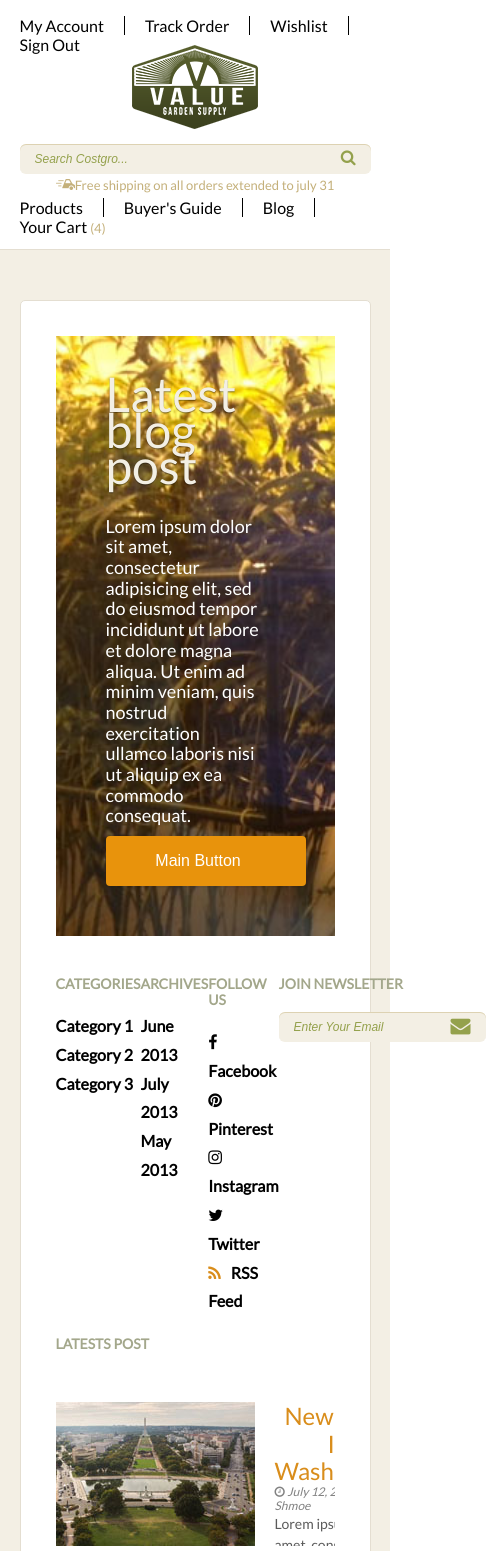
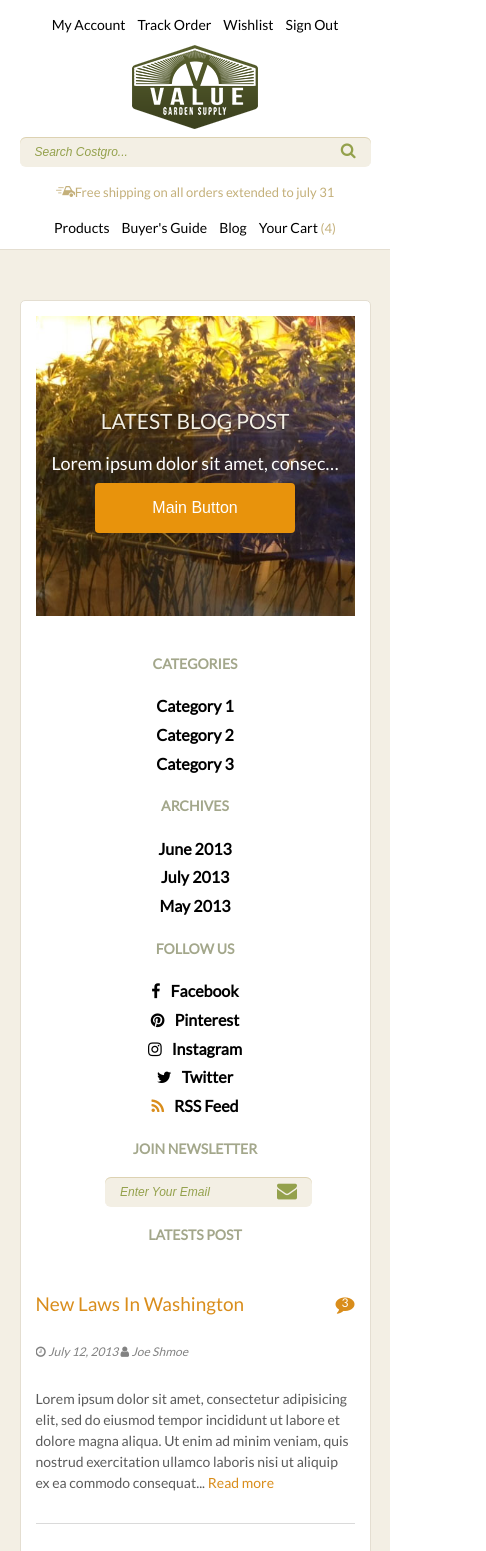
Before and after one commit to KabaninArtem/VALUE, a plain HTML site: page index.html in a window 390 px wide. Shown: the top 1551 px of the page, 486 px wide, since content can reach past the window. Drawn offline with Linux system fonts and the light colour scheme.

Commit message:
add mobile design

```diff
--- a/css/footer.css
+++ b/css/footer.css
@@ -3,11 +3,11 @@ footer {
     background-color: #757f3c;
 }
 
-footer .footer-inner {
+footer .inner {
     flex-direction: row;
 }
 
-footer .footer-inner nav {
+footer .inner nav {
     max-width: 300px;
     width: 100%;
     height: 325px;
@@ -15,7 +15,7 @@ footer .footer-inner nav {
     margin-right: 20px;
 }
 
-footer .footer-inner nav:nth-child(2) {
+footer .inner nav:nth-child(2) {
     align-items: stretch;
 
     max-width: 500px;
@@ -23,11 +23,11 @@ footer .footer-inner nav:nth-child(2) {
     height: 300px;
 }
 
-footer .footer-inner nav .title {
+footer .inner nav .title {
     color: #3b401e;
 }
 
-footer .footer-inner nav .line-border {
+footer .inner nav .line-border {
     width: 100%;
     height: 2px;
     margin-bottom: 10px;
@@ -37,29 +37,33 @@ footer .footer-inner nav .line-border {
     border-bottom: 1px solid #889446;
 }
 
-footer .footer-inner nav .nav-items a {
+footer .inner nav .nav-items a {
     color: white;
 }
 
-footer .footer-inner nav .search-block {
+footer .inner nav .search-block {
     display: flex;
     width: 260px;
 }
 
 @media (max-width: 1024px) {
 
-    footer .footer-inner {
+    footer .inner {
         flex-wrap: wrap;
     }
 
-    footer .footer-inner nav:nth-child(2) {
+    footer .inner nav {
+        margin-right: 0;
+    }
+
+    footer .inner nav:nth-child(2) {
         order: 1;
         margin: auto;
     }
 
-    footer .footer-inner nav .title,
-    footer .footer-inner nav .nav-items a,
-    footer .footer-inner nav .search-block {
+    footer .inner nav .title,
+    footer .inner nav .nav-items a,
+    footer .inner nav .search-block {
         align-self: center;
     }
 }
--- a/css/header.css
+++ b/css/header.css
@@ -1,20 +1,15 @@
 header {
     position: relative;
+
     height: 92px;
     margin: auto;
     padding-top: 16px;
     padding-left: 150px;
+
     box-sizing: border-box;
     border-bottom: 1px solid #e4ded1;
 }
 
-header .header-inner {
-
-    flex-direction: column;
-    flex-wrap: wrap;
-    align-content: space-between;
-    height: 60px;
-}
 
 header .logo {
     position: absolute;
@@ -22,37 +17,47 @@ header .logo {
     left: 5%;
 }
 
-header .header-inner span {
+header .inner {
+    flex-direction: column;
+    flex-wrap: wrap;
+    align-content: space-between;
+
+    height: 60px;
+}
+
+header .inner span {
     font-size: 13px;
     color: #c4b07a;
 }
 
-header .header-inner nav:nth-child(2) {
+header .inner nav:nth-child(2) {
     margin-top: 15px;
 }
 
-header .header-inner nav .nav-items a {
+header .inner nav .nav-items a {
     font-size: 16px;
     line-height: normal;
 }
 
-header .header-inner nav .nav-items {
+header .inner nav .nav-items {
     flex-direction: row;
+
     width: auto;
 }
 
-header .header-inner nav .nav-items a:not(:last-child) {
+header .inner nav .nav-items a:not(:last-child) {
     margin-right: 20px;
     padding-right: 20px;
+
     box-sizing: border-box;
     border-right: 1px solid black;
 }
 
-header .header-inner nav:nth-child(3) .nav-items a {
+header .inner nav:nth-child(3) .nav-items a {
     font-size: 13px;
 }
 
-header .header-inner .search-block {
+header .inner .search-block {
     align-self: flex-end;
 }
 
@@ -65,30 +70,31 @@ header .header-inner .search-block {
     header .logo {
         top: 45px;
         left: 50%;
+
         margin-left: -63px;
     }
 
-    header .header-inner {
+    header .inner {
+        align-items: center;
+
         height: 220px;
-
-        align-items: center;
     }
 
-    header .header-inner span {
+    header .inner span {
         order: 3;
     }
 
-    header .header-inner nav:nth-child(2) {
+    header .inner nav:nth-child(2) {
         order: 4;
 
         margin: 0;
     }
 
-    header .header-inner nav:nth-child(3) .nav-items a {
+    header .inner nav:nth-child(3) .nav-items a {
         font-size: 16px;
     }
 
-    header .header-inner .search-block {
+    header .inner .search-block {
         order: 2;
         align-self: center;
 
@@ -97,8 +103,21 @@ header .header-inner .search-block {
         margin-top: 85px;
     }
 
-    header .header-inner .search-block input[type=search] {
+    header .inner .search-block input[type=search] {
         width: 330px;
     }
+}
 
+@media (max-width: 767px) {
+
+    header .inner nav .nav-items a,
+    header .inner nav:nth-child(3) .nav-items a{
+        font-size: 14px;
+    }
+
+    header .inner nav .nav-items a:not(:last-child) {
+        margin-right: 12px;
+        padding: 0;
+        border: none;
+    }
 }
--- a/css/main.css
+++ b/css/main.css
@@ -1,20 +1,22 @@
 main {
     padding: 50px 0;
+
     background-color: #f3efe4;
 }
 
-main .main-inner {
+main .inner {
     flex-direction: column;
     align-items: center;
 
     padding: 35px;
+
     box-sizing: border-box;
     border: 1px solid #e4ded1;
     border-radius: 5px;
     background: white;
 }
 
-main .main-inner .banner-block {
+main .inner .banner-block {
     display: flex;
     flex-direction: column;
     justify-content: flex-end;
@@ -27,13 +29,16 @@ main .main-inner .banner-block {
     background-size: cover;
 }
 
-main .main-inner .banner-block .banner-caption {
-    padding: 50px;
+main .inner .banner-block .banner-caption {
+    display: flex;
+    flex-direction: column;
+
     max-width: 55%;
     width: 100%;
+    padding: 50px;
 }
 
-main .main-inner .banner-block .banner-caption h1 {
+main .inner .banner-block .banner-caption h1 {
     font-size: 48px;
     color: #f3efe4;
     line-height: 0.75;
@@ -41,16 +46,20 @@ main .main-inner .banner-block .banner-caption h1 {
     text-shadow: 0px 1px 1px rgba(0, 0, 0, 0.42);
 }
 
-main .main-inner .banner-block .banner-caption p {
+main .inner .banner-block .banner-caption p {
     margin: 10px 0;
+
     font-size: 18px;
     color: white;
     font-weight: lighter;
 }
 
-main .main-inner .banner-block .banner-caption button {
-    width: 200px;
+main .inner .banner-block .banner-caption button {
+    max-width: 200px;
+    width: 100%;
     height: 50px;
+    padding: 0;
+
     text-align: center;
     color: white;
     border-radius: 4px;
@@ -58,7 +67,7 @@ main .main-inner .banner-block .banner-caption button {
     box-shadow: 0px 2px 0px 0px rgba(1, 1, 1, 0.04), inset 0px -2px 0px 0px rgba(208, 128, 0, 0.004);
 }
 
-main .main-inner .content-block {
+main .inner .content-block {
     display: flex;
     flex-direction: row;
     justify-content: space-between;
@@ -67,42 +76,42 @@ main .main-inner .content-block {
     margin-top: 40px;
 }
 
-main .main-inner .content-block aside {
+main .inner .content-block aside {
     display: flex;
     flex-direction: column;
 
     width: 25%;
 }
 
-main .main-inner .content-block aside nav:not(:first-child) {
+main .inner .content-block aside nav:not(:first-child) {
     margin-top: 20px;
 }
 
-main .main-inner .content-block aside nav a {
+main .inner .content-block aside nav a {
     font-size: 16px;
     font-weight: bold;
 }
 
-main .main-inner .content-block aside nav a:hover {
+main .inner .content-block aside nav a:hover {
     color: #d98d1b;
     text-decoration: underline;
 }
 
-main .main-inner .content-block aside nav:nth-child(3) a:last-child i {
+main .inner .content-block aside nav:nth-child(3) a:last-child i {
     color: #d98d1b;
 }
 
-main .main-inner .content-block aside .email-block {
+main .inner .content-block aside .email-block {
     display: flex;
 
-    width: 130px;
+    width: 180px;
 }
 
-main .main-inner .content-block aside .email-block button i {
+main .inner .content-block aside .email-block button i {
     font-size: 20px;
 }
 
-main .main-inner .content-block .post-block {
+main .inner .content-block .post-block {
     display: flex;
     flex-direction: column;
 
@@ -111,25 +120,27 @@ main .main-inner .content-block .post-block {
     height: 100%;
 }
 
-main .main-inner .content-block .post-block .post-block__item {
+main .inner .content-block .post-block .post-block__item {
     height: 190px;
     margin-top: 30px;
 }
 
-main .main-inner .content-block .post-block .post-block__item:not(:last-child) {
+main .inner .content-block .post-block .post-block__item:not(:last-child) {
     border-bottom: 1px solid #dadada;
 }
 
-main .main-inner .content-block .post-block .post-block__item .item-inner {
+main .inner .content-block .post-block .post-block__item .item-inner {
     display: flex;
     justify-content: space-between;
     align-items: flex-start;
+
     width: 100%;
     height: 144px;
+
     overflow: hidden;
 }
 
-main .main-inner .content-block .post-block .post-block__item .item-inner .information-block {
+main .inner .content-block .post-block .post-block__item .item-inner .information-block {
     display: flex;
     flex-direction: column;
     justify-content: space-between;
@@ -139,7 +150,7 @@ main .main-inner .content-block .post-block .post-block__item .item-inner .infor
     margin-left: 20px;
 }
 
-main .main-inner .content-block .post-block .post-block__item .item-inner .information-block h3 {
+main .inner .content-block .post-block .post-block__item .item-inner .information-block h3 {
     position: relative;
 
     display: flex;
@@ -148,13 +159,14 @@ main .main-inner .content-block .post-block .post-block__item .item-inner .infor
 
     width: 100%;
     margin: 0;
+
     font-size: 24px;
     font-weight: lighter;
     color: #d98d1b;
     text-align: center;
 }
 
-main .main-inner .content-block .post-block .post-block__item .item-inner .information-block h3 span {
+main .inner .content-block .post-block .post-block__item .item-inner .information-block h3 span {
     position: absolute;
     top: 7px;
     right: 8px;
@@ -162,43 +174,123 @@ main .main-inner .content-block .post-block .post-block__item .item-inner .infor
     color: white;
 }
 
-main .main-inner .content-block .post-block .post-block__item .item-inner .information-block span {
+main .inner .content-block .post-block .post-block__item .item-inner .information-block span {
     font-size: 12px;
     color: #828282;
 
 }
 
-main .main-inner .content-block .post-block .post-block__item .item-inner .information-block p {
+main .inner .content-block .post-block .post-block__item .item-inner .information-block p {
     font-size: 14px;
     color: #5b5b5b;
     margin: 0;
     line-height: 1.5;
 }
 
-main .main-inner .content-block .post-block .post-block__item .item-inner .information-block p a {
+main .inner .content-block .post-block .post-block__item .item-inner .information-block p a {
     color: #d98d1b;
 }
 
+@media (max-width: 1024px) {
+    main .inner .content-block {
+        flex-direction: column;
 
-@media (max-width: 1024px) {
-    main .main-inner .content-block {
-        flex-direction: column;
         margin-top: 20px;
     }
 
-    main .main-inner .content-block aside {
+    main .inner .content-block aside {
         flex-direction: row;
         justify-content: space-around;
 
         width: 100%;
     }
 
-    main .main-inner .content-block aside nav:not(:first-child) {
+    main .inner .content-block aside nav:not(:first-child) {
         margin-top: 0;
     }
 
-    main .main-inner .content-block .post-block {
+    main .inner .content-block .post-block {
         max-width: 100%;
     }
 
 }
+
+@media (max-width: 767px) {
+
+    main .inner {
+        padding: 15px;
+    }
+
+    main .inner .banner-block {
+        justify-content: center;
+        align-items: center;
+
+        height: 300px;
+    }
+
+    main .inner .banner-block .banner-caption {
+        max-width: 90%;
+        padding: 0;
+    }
+
+    main .inner .banner-block .banner-caption h1 {
+        font-size: 21px;
+        align-self: center;
+        text-transform: uppercase;
+    }
+
+    main .inner .banner-block .banner-caption p {
+        text-overflow: ellipsis;
+        overflow: hidden;
+        white-space: nowrap;
+    }
+
+    main .inner .banner-block .banner-caption button {
+        align-self: center;
+    }
+
+    main .inner .content-block aside {
+        flex-direction: column;
+    }
+
+    main .inner .content-block aside nav,
+    main .inner .content-block aside nav .nav-items,
+    main .inner .content-block aside nav h2,
+    main .inner .content-block aside nav .email-block {
+        align-items: center;
+    }
+
+    main .inner .content-block .post-block {
+        align-items: center;
+    }
+
+    main .inner .content-block .post-block .post-block__item {
+        width: 100%;
+        height: 230px;
+    }
+
+    main .inner .content-block .post-block .post-block__item .item-inner {
+        height: 200px;
+    }
+
+    main .inner .content-block .post-block .post-block__item .item-inner img {
+        display: none;
+    }
+
+    main .inner .content-block .post-block .post-block__item .item-inner .information-block {
+        width: 100%;
+        margin-left: 0;
+    }
+
+    main .inner .content-block .post-block .post-block__item .item-inner .information-block h3 {
+        font-size: 19px;
+    }
+
+    main .inner .content-block .post-block .post-block__item .item-inner .information-block h3 span {
+        top: 3px;
+        right: 6px;
+    }
+
+
+
+}
--- a/css/style.css
+++ b/css/style.css
@@ -18,9 +18,7 @@
     padding: 0;
 }
 
-.header-inner,
-.main-inner,
-.footer-inner {
+.inner {
     display: flex;
     justify-content: space-between;
 
--- a/index.html
+++ b/index.html
@@ -12,7 +12,7 @@
 <body>
 <header>
     <a href="javascript:;" class="logo"><img src="img/logo.png" alt="logo"></a>
-    <div class="header-inner">
+    <div class="inner">
         <span><img src="img/truck.png" alt="truck">Free shipping on all orders extended to july 31</span>
         <nav>
             <div class="nav-items">
@@ -37,7 +37,7 @@
     </div>
 </header>
 <main>
-    <div class="main-inner">
+    <div class="inner">
         <div class="banner-block">
             <div class="banner-caption">
                 <h1>Latest blog post</h1>
@@ -147,7 +147,7 @@
     </div>
 </main>
 <footer>
-    <div class="footer-inner">
+    <div class="inner">
         <nav>
             <h4 class="title">Customer service</h4>
             <div class="line-border"></div>
```
